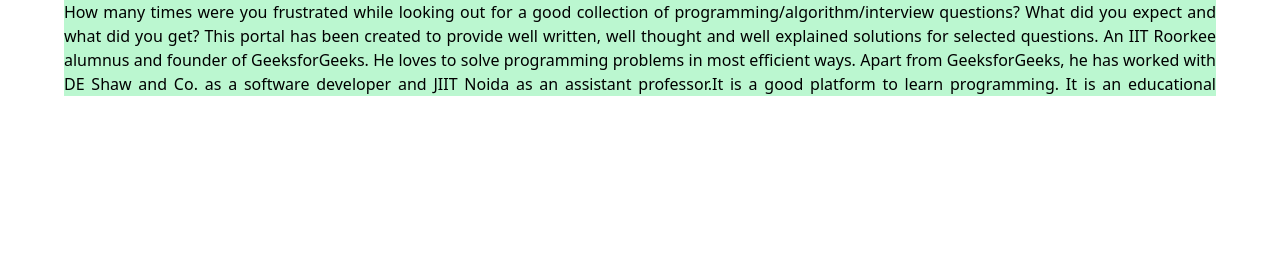
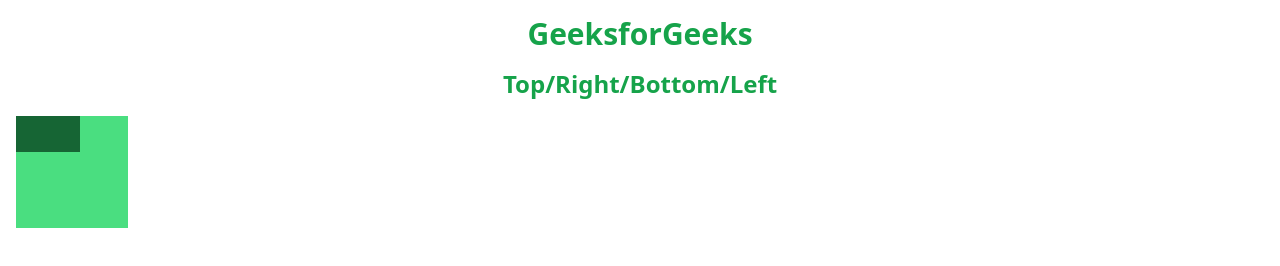
Before and after one commit to Uchchash346/Tailwind-CSS-by-Documentation, a website built with Vite: page index.html in a window 1280 px wide. Built offline with nearby package versions, Linux system fonts and the light colour scheme.

Commit message:
tailwind css top/right/bottom/left

```diff
--- a/index.html
+++ b/index.html
@@ -10,40 +10,16 @@
 </head>
 
 <body class="text-center">
-    <!-- CSS object position -->
-    <div >
-        <p class="overflow-auto bg-green-200
-        mx-16 h-24 text-justify">
-            How many times were you frustrated while looking out
-            for a good collection of programming/algorithm/interview
-            questions? What did you expect and what did you get?
-            This portal has been created to provide well written,
-            well thought and well explained solutions for selected
-            questions. An IIT Roorkee alumnus and founder of
-            GeeksforGeeks. He loves to solve programming problems
-            in most efficient ways. Apart from GeeksforGeeks, he
-            has worked with DE Shaw and Co. as a software developer
-            and JIIT Noida as an assistant professor.It is a good
-            platform to learn programming. It is an educational
-            website. Prepare for the Recruitment drive of product
-            based companies like Microsoft, Amazon, Adobe etc with
-            a free online placement preparation course. How many times were you frustrated while looking out
-            for a good collection of programming/algorithm/interview
-            questions? What did you expect and what did you get?
-            This portal has been created to provide well written,
-            well thought and well explained solutions for selected
-            questions. An IIT Roorkee alumnus and founder of
-            GeeksforGeeks. He loves to solve programming problems
-            in most efficient ways. Apart from GeeksforGeeks, he
-            has worked with DE Shaw and Co. as a software developer
-            and JIIT Noida as an assistant professor.It is a good
-            platform to learn programming. It is an educational
-            website. Prepare for the Recruitment drive of product
-            based companies like Microsoft, Amazon, Adobe etc with
-            a free online placement preparation course.
-        </p>
+    <!-- CSS object Top/Right/Bottom/Left -->
+    <div class="text-green-600 font-bold m-4">
+        <h1 class="text-3xl my-4">GeeksforGeeks</h1>
+        <p class=" text-2xl">Top/Right/Bottom/Left</p>
 
     </div>
+    <div class="relative h-28 w-28 bg-green-400 m-4">
+        <div class="absolute inset-x-0 h-9 w-16 bg-green-800"></div>
+    </div>
+
 </body>
 
 </html>
```
Also changed, not shown: dist/output.css.
